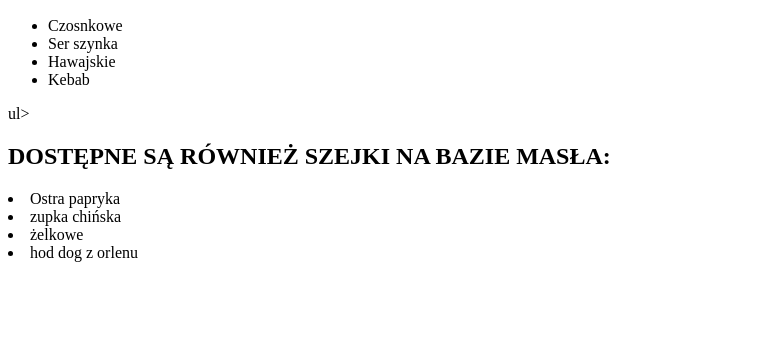
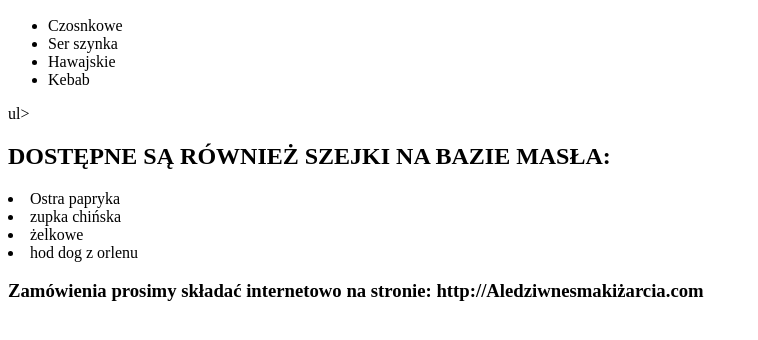
Before and after one commit to MaciejD251/Zajecia3_15.03.2022, a plain HTML site: page index.html in a window 1280 px wide. Shown: the part 110-450 px from the top of the page, without its empty margins (0-758 px from the left). Drawn offline with Linux system fonts and the light colour scheme.

Commit message:
piąta edycja indexa.html

```diff
--- a/index.html
+++ b/index.html
@@ -22,6 +22,10 @@
 <li>zupka chińska</li>
 <li>żelkowe</li>
 <li>hod dog z orlenu</li>
+
+<h3>Zamówienia prosimy składać internetowo na stronie: http://Aledziwnesmakiżarcia.com</h3>
+
+
 </ul>
 </body>
 </html>
```
